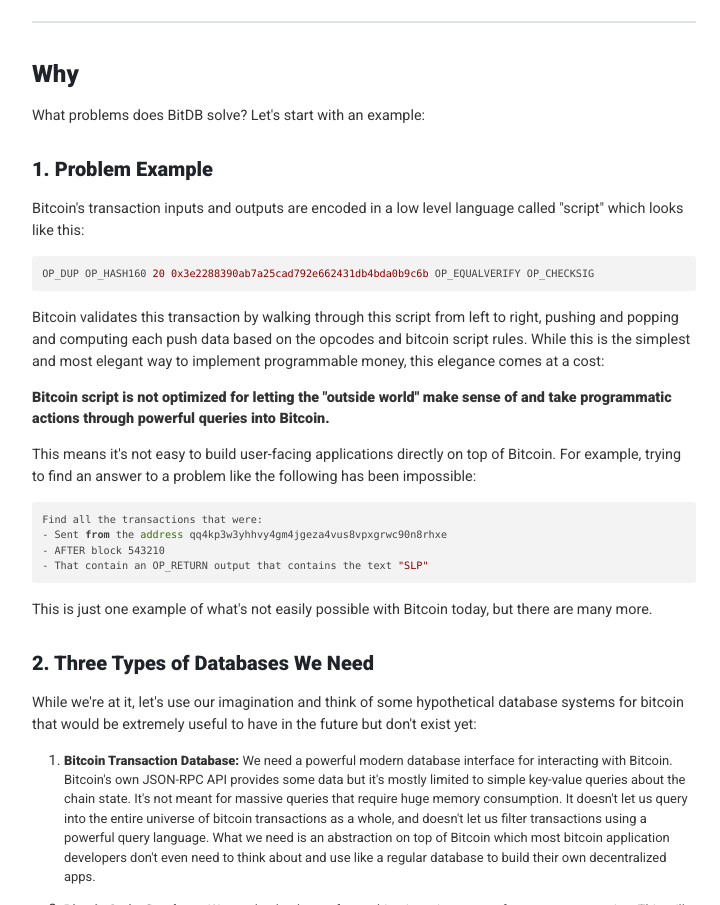
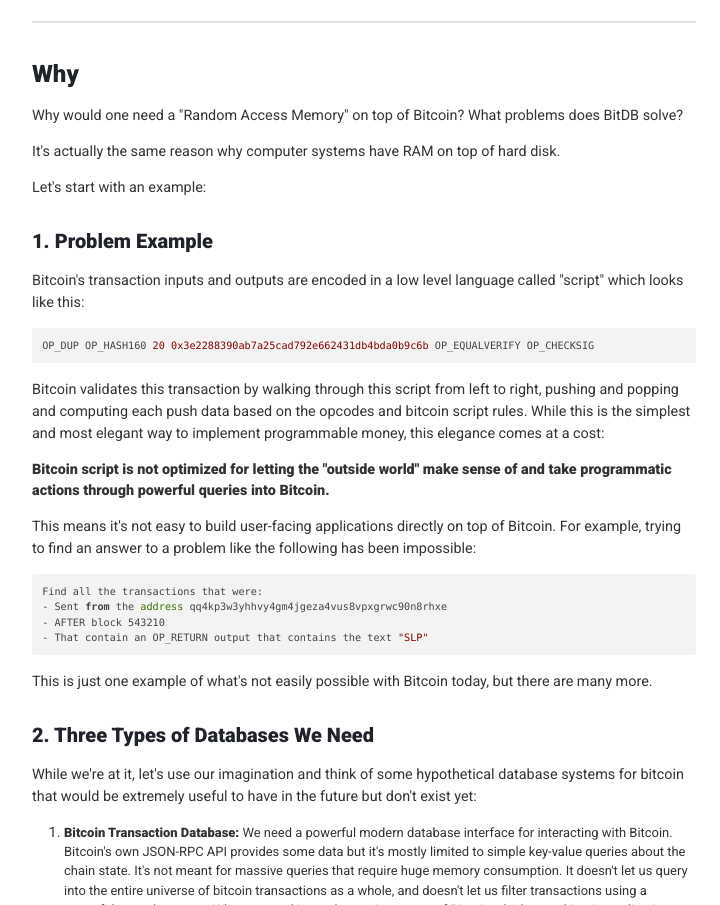
Before and after one commit to 21centurymotorcompany/bitdbdoc, a plain HTML site: page docs/bitdb.html in a window 1280 px wide. Shown: the part 1540-2445 px from the top of the page, without its empty margins (276-996 px from the left). Drawn offline with nearby package versions, Linux system fonts and the light colour scheme.

Commit message:
Deploy website
Deploy website version based on 8eb700842a97c503d8f0fee80d05365796b3a27d

```diff
--- a/docs/bitdb.html
+++ b/docs/bitdb.html
@@ -49,7 +49,9 @@
 <p><img src="/docs/assets/arch.png" alt="arch"></p>
 <hr>
 <h2><a class="anchor" aria-hidden="true" id="why"></a><a href="#why" aria-hidden="true" class="hash-link"><svg class="hash-link-icon" aria-hidden="true" height="16" version="1.1" viewBox="0 0 16 16" width="16"><path fill-rule="evenodd" d="M4 9h1v1H4c-1.5 0-3-1.69-3-3.5S2.55 3 4 3h4c1.45 0 3 1.69 3 3.5 0 1.41-.91 2.72-2 3.25V8.59c.58-.45 1-1.27 1-2.09C10 5.22 8.98 4 8 4H4c-.98 0-2 1.22-2 2.5S3 9 4 9zm9-3h-1v1h1c1 0 2 1.22 2 2.5S13.98 12 13 12H9c-.98 0-2-1.22-2-2.5 0-.83.42-1.64 1-2.09V6.25c-1.09.53-2 1.84-2 3.25C6 11.31 7.55 13 9 13h4c1.45 0 3-1.69 3-3.5S14.5 6 13 6z"></path></svg></a>Why</h2>
-<p>What problems does BitDB solve? Let's start with an example:</p>
+<p>Why would one need a &quot;Random Access Memory&quot; on top of Bitcoin? What problems does BitDB solve?</p>
+<p>It's actually the same reason why computer systems have RAM on top of hard disk.</p>
+<p>Let's start with an example:</p>
 <h3><a class="anchor" aria-hidden="true" id="1-problem-example"></a><a href="#1-problem-example" aria-hidden="true" class="hash-link"><svg class="hash-link-icon" aria-hidden="true" height="16" version="1.1" viewBox="0 0 16 16" width="16"><path fill-rule="evenodd" d="M4 9h1v1H4c-1.5 0-3-1.69-3-3.5S2.55 3 4 3h4c1.45 0 3 1.69 3 3.5 0 1.41-.91 2.72-2 3.25V8.59c.58-.45 1-1.27 1-2.09C10 5.22 8.98 4 8 4H4c-.98 0-2 1.22-2 2.5S3 9 4 9zm9-3h-1v1h1c1 0 2 1.22 2 2.5S13.98 12 13 12H9c-.98 0-2-1.22-2-2.5 0-.83.42-1.64 1-2.09V6.25c-1.09.53-2 1.84-2 3.25C6 11.31 7.55 13 9 13h4c1.45 0 3-1.69 3-3.5S14.5 6 13 6z"></path></svg></a>1. Problem Example</h3>
 <p>Bitcoin's transaction inputs and outputs are encoded in a low level language called &quot;script&quot; which looks like this:</p>
 <pre><code class="hljs">OP_DUP OP_HASH160 <span class="hljs-number">20</span> <span class="hljs-number">0x3e2288390ab7a25cad792e662431db4bda0b9c6b</span> OP_EQUALVERIFY OP_CHECKSIG
```
Also changed, not shown: docs/bitdb/index.html (+3 -1 lines).
